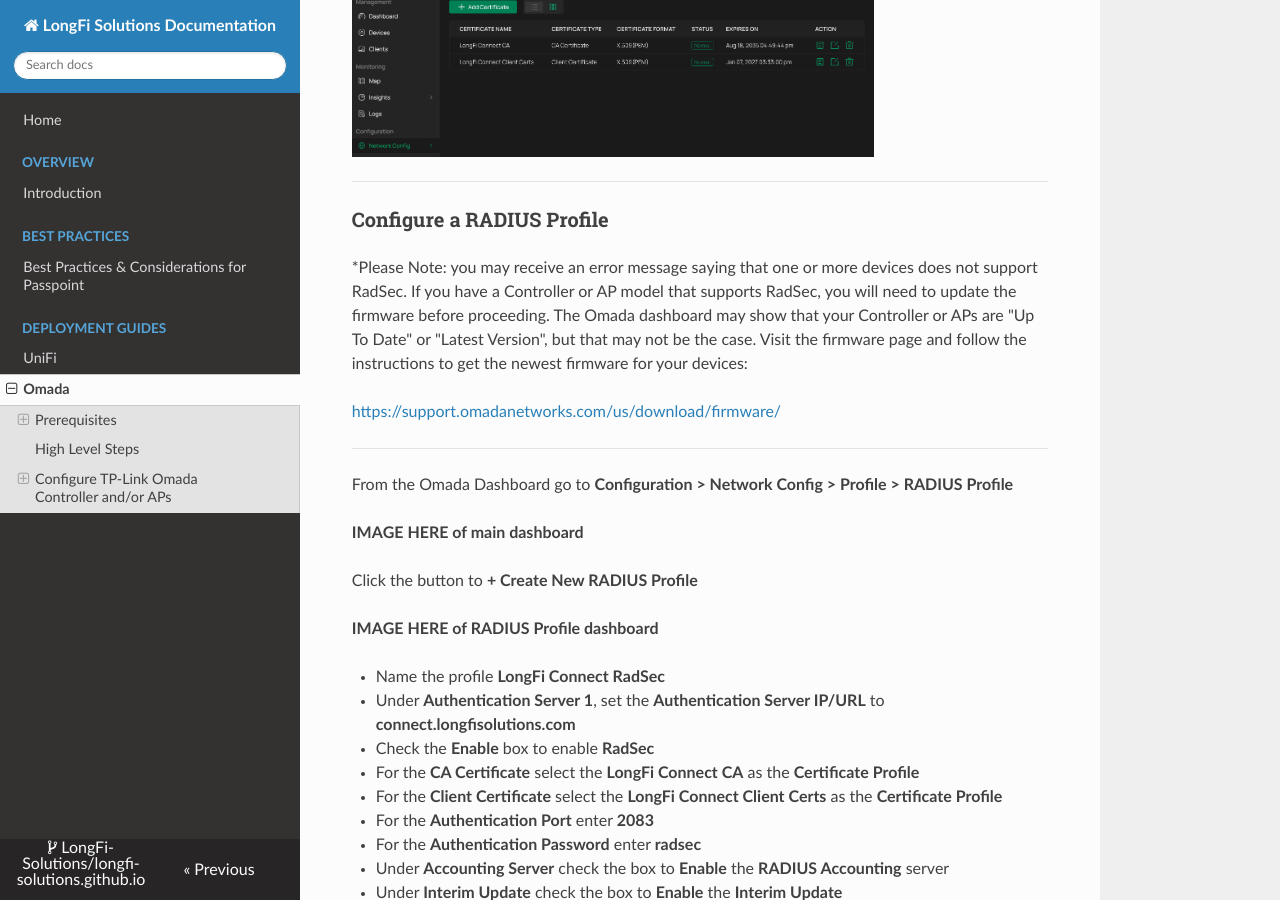
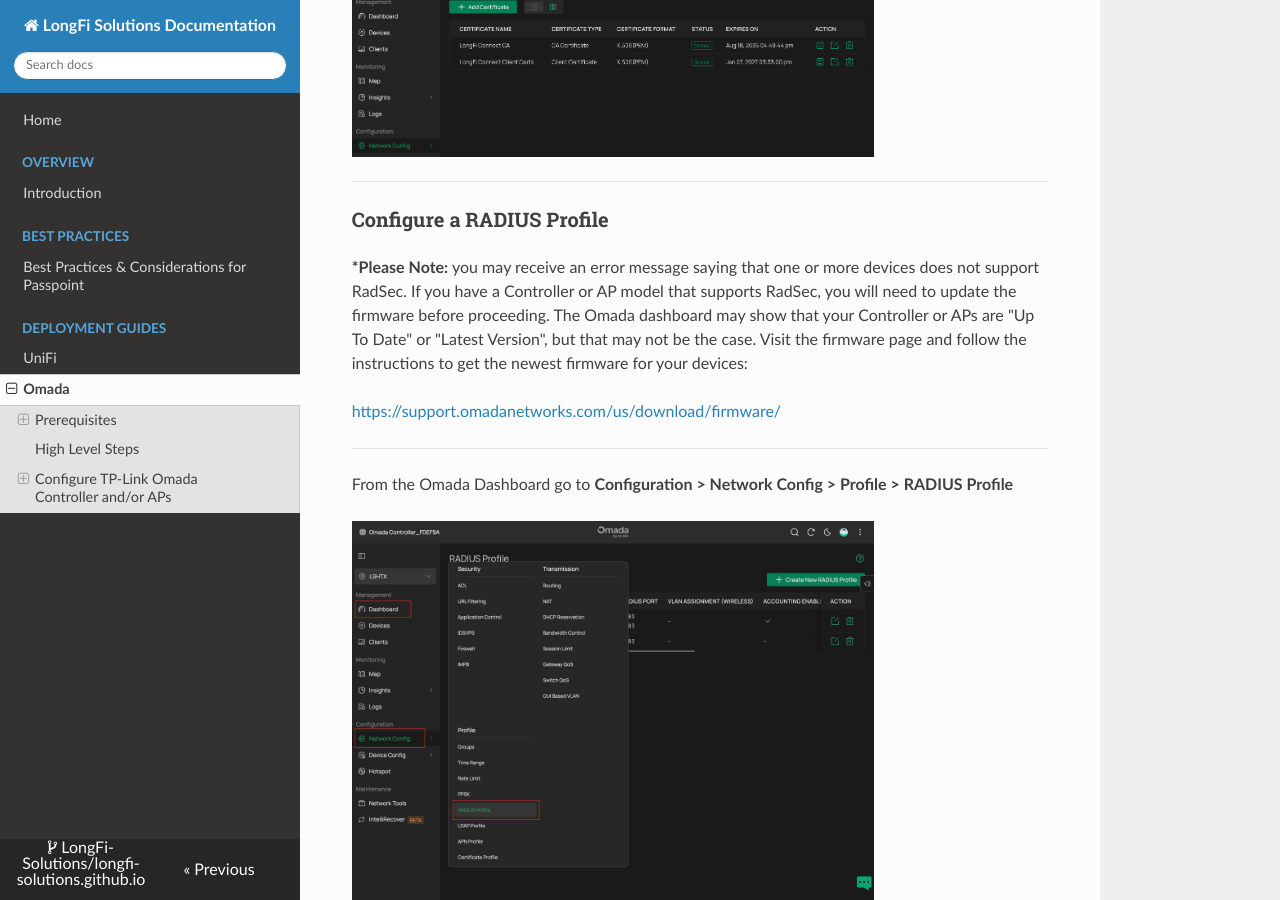
Before and after one commit to LongFi-Solutions/longfi-solutions.github.io, an MkDocs documentation site: the page built from docs/deployment/omada-networks.md, in a window 1280 px wide and 900 px high, scrolled down 4539 px. Built offline with MkDocs 1.6.1, drawn with Linux system fonts in a browser that asks for light colours; nearby versions of some CDN libraries.

Commit message:
Update Deployment Guides “omada-networks” +1

```diff
--- a/docs/deployment/omada-networks.md
+++ b/docs/deployment/omada-networks.md
@@ -125,7 +125,7 @@ Once finished uploading the CA and Client certificates, your Certificate Profile
 
 ### **Configure a RADIUS Profile**
 
-\*Please Note: you may receive an error message saying that one or more devices does not support RadSec.  If you have a Controller or AP model that supports RadSec, you will need to update the firmware before proceeding.  The Omada dashboard may show that your Controller or APs are "Up To Date" or "Latest Version", but that may not be the case.  Visit the firmware page and follow the instructions to get the newest firmware for your devices:
+**\*Please Note:** you may receive an error message saying that one or more devices does not support RadSec.  If you have a Controller or AP model that supports RadSec, you will need to update the firmware before proceeding.  The Omada dashboard may show that your Controller or APs are "Up To Date" or "Latest Version", but that may not be the case.  Visit the firmware page and follow the instructions to get the newest firmware for your devices:
 
 [https://support.omadanetworks.com/us/download/firmware/](https://support.omadanetworks.com/us/download/firmware/)
 
@@ -133,7 +133,7 @@ Once finished uploading the CA and Client certificates, your Certificate Profile
 
 From the Omada Dashboard go to **Configuration > Network Config > Profile > RADIUS Profile**
 
-**IMAGE HERE of main dashboard**
+![](/assets/images/Omada-6-Create-RADIUS-Profile-1.jpg){ .img-lg }
 
 Click the button to **+ Create New RADIUS Profile**
 
```
Also changed, not shown: docs/assets/images/Omada-6-Create-RADIUS-Profile-1.jpg (added).
